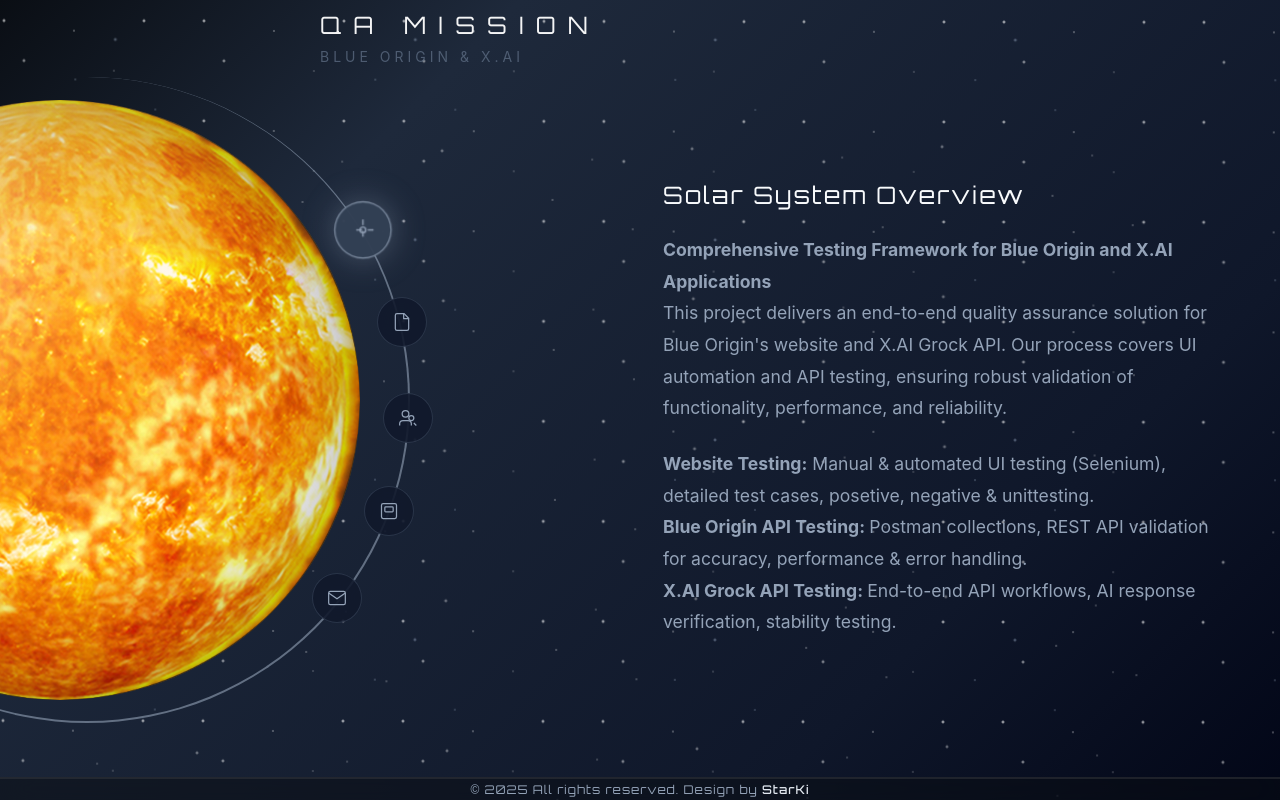
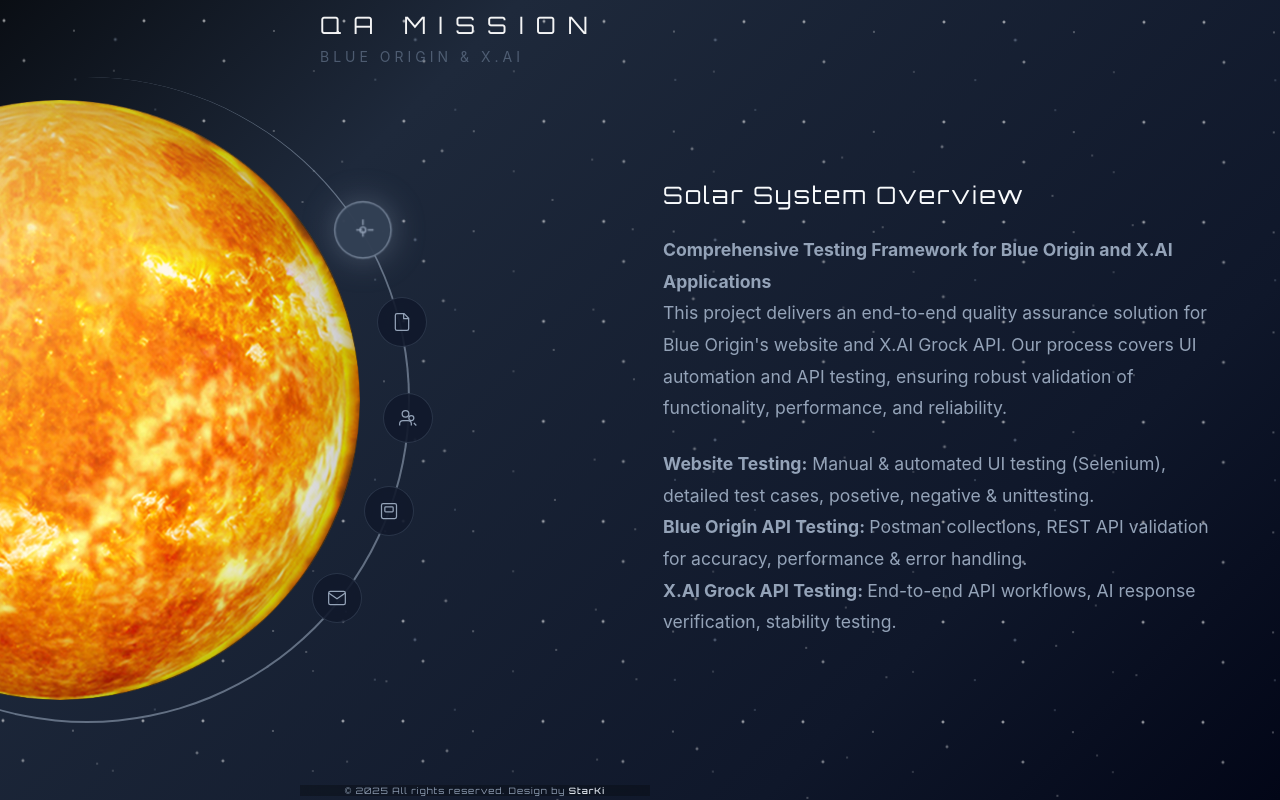
Before and after one commit to SerineGit/Blue-Origin-and-X-AI-project-page, a plain HTML site: page index.html in a window 1280 px wide. Drawn offline with Linux system fonts and the light colour scheme.

Commit message:
Update style.css

```diff
--- a/style.css
+++ b/style.css
@@ -584,18 +584,21 @@
         .content-wrapper[data-active="2"] { transform: translateX(-40%); }
         .content-wrapper[data-active="3"] { transform: translateX(-60%); }
         .content-wrapper[data-active="4"] { transform: translateX(-80%); }
+
+
 /* Footer */
 .footer {
     position: fixed;
-    bottom: 0;
-    left: 0;
-    width: 100%;
-    background: rgb(10 14 20 / 52%);
-    backdrop-filter: blur(15px);
-    border-top: 2px solid rgb(58 61 64 / 45%);
+    bottom: 4px;
+    left: 300px;
+    width: 350px;
+    background: rgb(10 14 20 / 45%);
+    backdrop-filter: blur(10px);
+    /* border-top: 2px solid rgb(58 61 64 / 19%); */
     z-index: 15;
-    padding: 3px 0;
+    padding: 0px 0;
 }
+
 
 .footer-content {
     text-align: center;
@@ -604,7 +607,7 @@
 .footer-content p {
     font-family: "Orbitron", sans-serif;
     color: #94a3b8;
-    font-size: 0.75rem;
+    font-size: 0.55rem;
     letter-spacing: 1px;
     margin: 0;
 }
```
